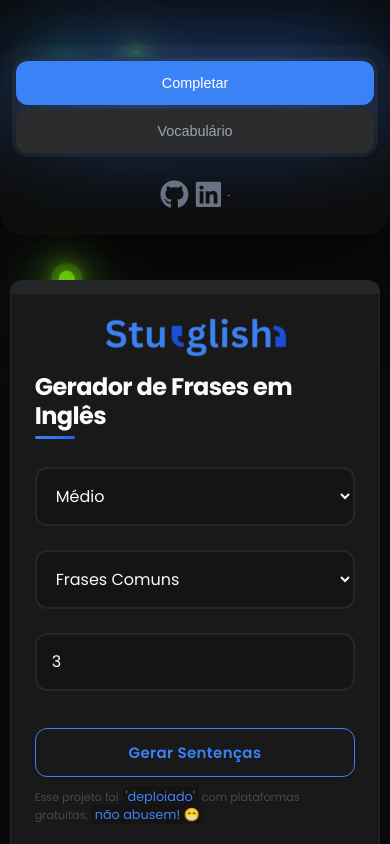
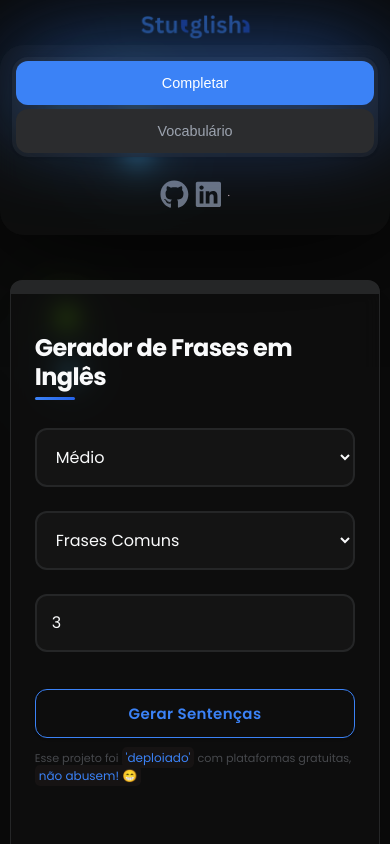
Before and after one commit to henriquepierandrei/Stuglish-Project, a React (Vite) app in the folder frontend/: page /completar in a window 390 px wide. Built offline with nearby package versions, Linux system fonts and the light colour scheme.

Commit message:
fix: Corrigido o problema de rotas

```diff
--- a/frontend/package.json
+++ b/frontend/package.json
@@ -20,10 +20,12 @@
   },
   "devDependencies": {
     "@eslint/js": "^9.30.1",
+    "@types/connect-history-api-fallback": "^1.5.4",
     "@types/react": "^19.1.8",
     "@types/react-dom": "^19.1.6",
     "@vitejs/plugin-react": "^4.6.0",
     "autoprefixer": "^10.4.21",
+    "connect-history-api-fallback": "^2.0.0",
     "eslint": "^9.30.1",
     "eslint-plugin-react-hooks": "^5.2.0",
     "eslint-plugin-react-refresh": "^0.4.20",
--- a/frontend/src/components/body/Body.css
+++ b/frontend/src/components/body/Body.css
@@ -2,9 +2,34 @@
   position: absolute;
   width: 100vw;
   height: 100vh;
-  overflow: hidden; /* <-- Aqui trava a animação dentro da tela */
+  overflow: hidden;
+  /* <-- Aqui trava a animação dentro da tela */
 
 }
+
+
+.logo-image-2 {
+  position: absolute;
+  opacity: 0.8;
+  width: 150px;
+  top: 10px;
+  left: 10px;
+}
+
+@media (max-width: 768px) {
+  .logo-image-2 {
+    position: static;
+    /* Remove o posicionamento absoluto */
+    display: block;
+    margin: 15px auto 0px auto;
+    /* Centraliza horizontalmente */
+    width: 120px;
+    /* Se quiser ajustar o tamanho no mobile */
+  }
+}
+
+
+
 .glowing {
   position: relative;
   transform-origin: right;
@@ -21,6 +46,7 @@
     filter: hue-rotate(0deg);
     transform: rotate(0deg);
   }
+
   100% {
     filter: hue-rotate(360deg);
     transform: rotate(360deg);
@@ -49,30 +75,30 @@
 }
 
 .glowing span:nth-child(3n + 1)::before {
-  background: rgba(134,255,0,1);
-  box-shadow: 0 0 20px rgba(134,255,0,1),
-    0 0 40px rgba(134,255,0,1),
-    0 0 60px rgba(134,255,0,1),
-    0 0 80px rgba(134,255,0,1),
-    0 0 0 8px rgba(134,255,0,.1);
+  background: rgba(134, 255, 0, 1);
+  box-shadow: 0 0 20px rgba(134, 255, 0, 1),
+    0 0 40px rgba(134, 255, 0, 1),
+    0 0 60px rgba(134, 255, 0, 1),
+    0 0 80px rgba(134, 255, 0, 1),
+    0 0 0 8px rgba(134, 255, 0, .1);
 }
 
 .glowing span:nth-child(3n + 2)::before {
-  background: rgba(255,214,0,1);
-  box-shadow: 0 0 20px rgba(255,214,0,1),
-    0 0 40px rgba(255,214,0,1),
-    0 0 60px rgba(255,214,0,1),
-    0 0 80px rgba(255,214,0,1),
-    0 0 0 8px rgba(255,214,0,.1);
+  background: rgba(255, 214, 0, 1);
+  box-shadow: 0 0 20px rgba(255, 214, 0, 1),
+    0 0 40px rgba(255, 214, 0, 1),
+    0 0 60px rgba(255, 214, 0, 1),
+    0 0 80px rgba(255, 214, 0, 1),
+    0 0 0 8px rgba(255, 214, 0, .1);
 }
 
 .glowing span:nth-child(3n + 3)::before {
-  background: rgba(0,226,255,1);
-  box-shadow: 0 0 20px rgba(0,226,255,1),
-    0 0 40px rgba(0,226,255,1),
-    0 0 60px rgba(0,226,255,1),
-    0 0 80px rgba(0,226,255,1),
-    0 0 0 8px rgba(0,226,255,.1);
+  background: rgba(0, 226, 255, 1);
+  box-shadow: 0 0 20px rgba(0, 226, 255, 1),
+    0 0 40px rgba(0, 226, 255, 1),
+    0 0 60px rgba(0, 226, 255, 1),
+    0 0 80px rgba(0, 226, 255, 1),
+    0 0 0 8px rgba(0, 226, 255, .1);
 }
 
 .glowing span:nth-child(3n + 1) {
@@ -91,9 +117,11 @@
   0% {
     transform: rotate(180deg);
   }
+
   50% {
     transform: rotate(0deg);
   }
+
   100% {
     transform: rotate(360deg);
   }
--- a/frontend/src/components/body/Body.tsx
+++ b/frontend/src/components/body/Body.tsx
@@ -1,9 +1,12 @@
 import React from 'react';
 import './Body.css'; // You should move the CSS to a separate file
+import logo from '../../assets/logo.png'; // Importando o logo
 
 function Body() {
     return (
         <div className="cover">
+                        <img src={logo} alt="" className='logo-image-2' />
+
             <div className="cover-inner">
                 <div className="glowing"></div>
                 <span style={{ "--i": 1 } as React.CSSProperties}></span>
--- a/frontend/src/pages/SentencePage.css
+++ b/frontend/src/pages/SentencePage.css
@@ -69,7 +69,7 @@
     background-color: rgb(22, 19, 19);
     font-weight: 400;
     padding: 2px 4px;
-    font-size: 0.8rem;
+    font-size: 0.75rem;
     border-radius: 0.3rem;
     color: var(--primary-color);
 }
@@ -79,7 +79,7 @@
     max-width: 680px;
     margin: 5vw auto;
     padding: 40px;
-    background-color: rgb(26, 25, 25); /* Cor fixa escura */
+    background-color: rgba(15, 15, 15, 0.781); /* Cor fixa escura */
     box-shadow: var(--shadow-xl);
     border: 1px solid #252627; /* Cor fixa cinza claro */
     border-radius: var(--border-radius-lg);
--- a/frontend/src/pages/SentencePage.tsx
+++ b/frontend/src/pages/SentencePage.tsx
@@ -4,12 +4,8 @@ import './SentencePage.css';
 import { FaCheck } from 'react-icons/fa';
 import { FaX } from 'react-icons/fa6';
 import Message from '../components/message/Message';
-import logo from '../assets/logo.png'; // Importando o logo
 import API_URL from '../api/api';
 import audio from '../assets/audio.mp3'; // Importando o áudio
-
-
-
 
 interface Option {
   id: number;
@@ -89,11 +85,7 @@ const SentencePage: React.FC = () => {
         />
       )}
 
-      <img
-        src={logo}
-        alt="Logo"
-        className="logo-image"
-      />
+
 
       <h1 className="title">Gerador de Frases em Inglês</h1>
 
--- a/frontend/src/pages/VocabularyPage.tsx
+++ b/frontend/src/pages/VocabularyPage.tsx
@@ -1,7 +1,6 @@
 import { useState } from 'react';
 import axios from 'axios';
 import './SentencePage.css';
-import logo from '../assets/logo.png'; // Importando o logo
 import { FaCheck } from 'react-icons/fa';
 import { FaX } from 'react-icons/fa6';
 import Message from '../components/message/Message';
@@ -80,7 +79,7 @@ const VocabularyPage: React.FC = () => {
 
                 />
             )}
-            <img src={logo} alt="" className='logo-image' />
+
 
             <h1 className="title">Gerador de palavras em Inglês</h1>
 
```
Also changed, not shown: frontend/vercel.json (added), 1 other file (tests, documents, lock files or other folders).
